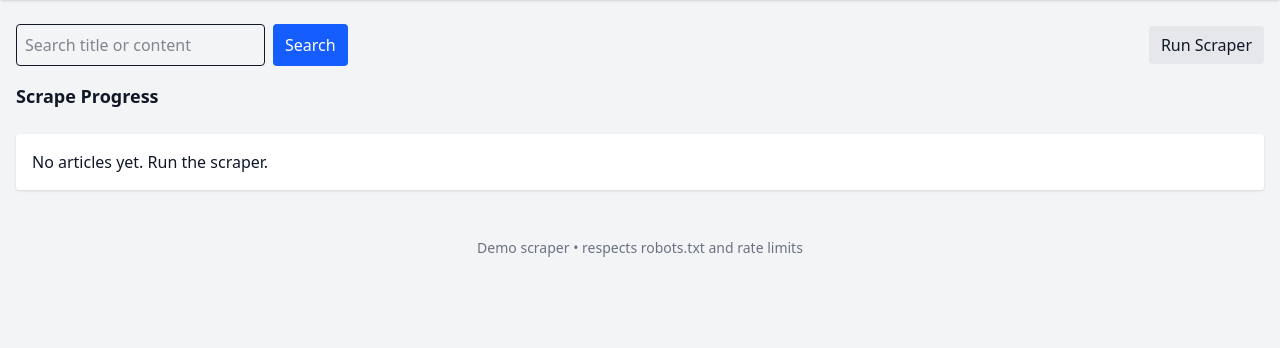
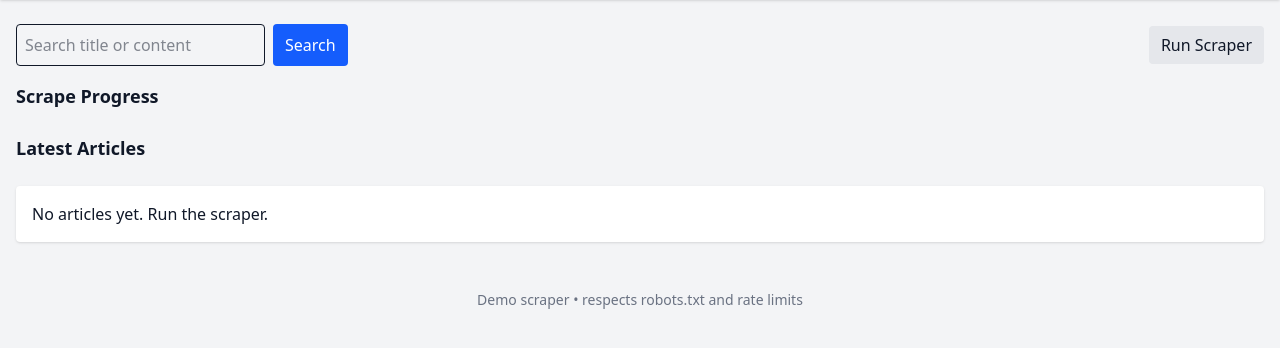
Before and after one commit to MACantara/Scrapy-Test, a Flask app: page / in a window 1280 px wide. Shown: the part 60-408 px from the top of the page. Run offline with Flask 3, Linux system fonts and the light colour scheme; data that the repository does not hold is empty.

Commit message:
Add heading for Latest Articles section in index.html

```diff
--- a/app/templates/index.html
+++ b/app/templates/index.html
@@ -73,6 +73,7 @@ document.addEventListener('DOMContentLoaded', function() {
 </script>
 
 <div class="grid gap-4">
+  <h3 class="text-lg font-semibold mb-2">Latest Articles</h3>
   {% for a in articles %}
   <article class="bg-white p-4 rounded shadow">
     <div class="flex justify-between items-start">
```
